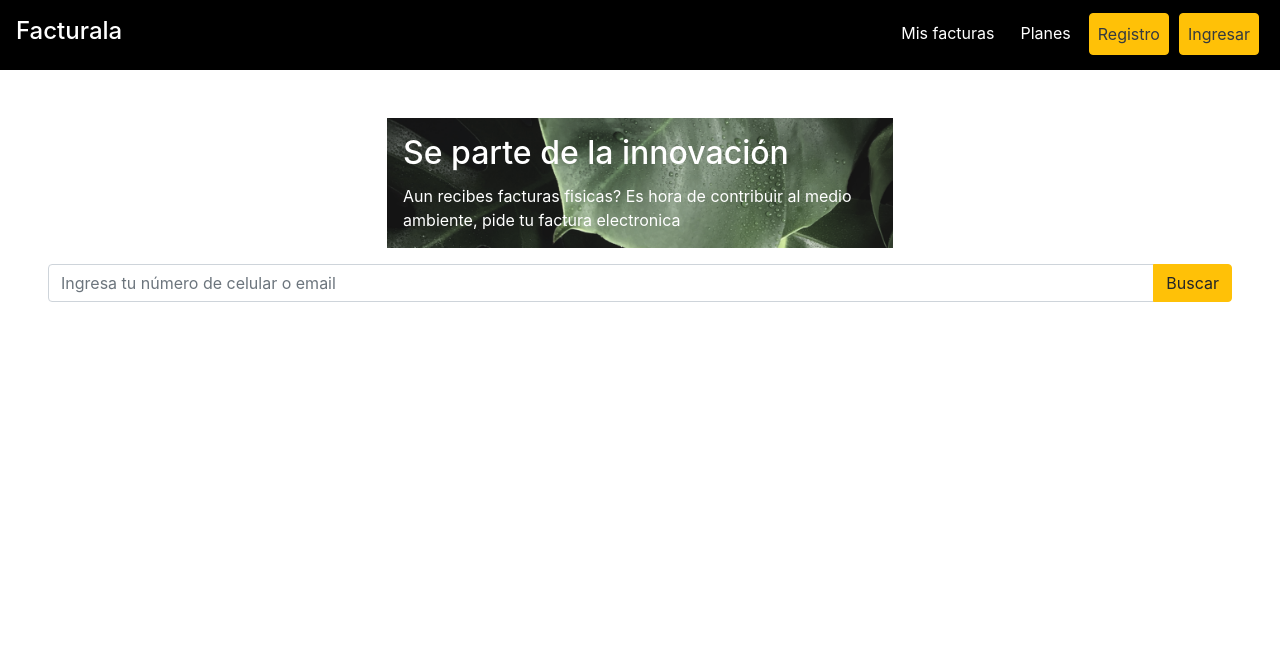
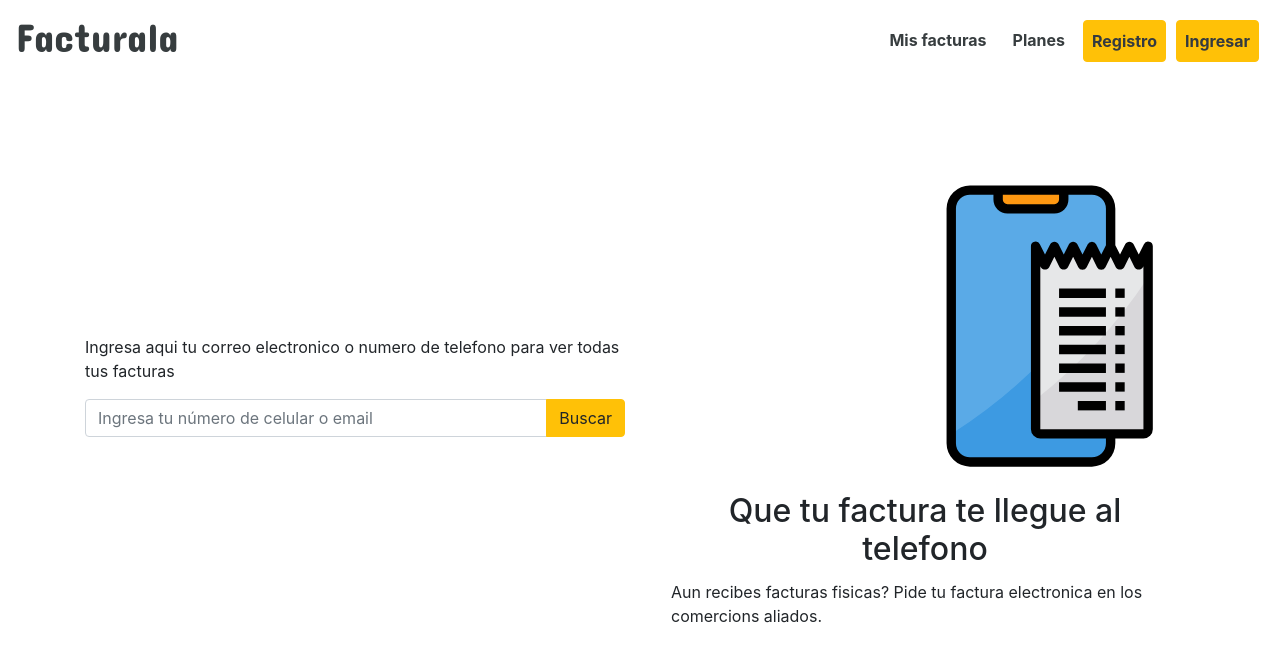
Before and after one commit to Facturala/frontend-app, a React (Create React App) app: page / in a window 1280 px wide. Shown: the top 662 px of the page. Built offline with nearby package versions, Linux system fonts and the light colour scheme.

Commit message:
land page mis facturas section basic layout

```diff
--- a/public/index.html
+++ b/public/index.html
@@ -11,6 +11,7 @@
 
   <!-- <link rel="manifest" href="%PUBLIC_URL%/manifest.json" /> -->
   <link rel="stylesheet" href="https://stackpath.bootstrapcdn.com/bootstrap/4.3.1/css/bootstrap.min.css" integrity="sha384-ggOyR0iXCbMQv3Xipma34MD+dH/1fQ784/j6cY/iJTQUOhcWr7x9JvoRxT2MZw1T" crossorigin="anonymous"/>
+  <link href="https://fonts.googleapis.com/css?family=Concert+One&display=swap" rel="stylesheet"/>
   <title>Facturala</title>
 
 </head>
--- a/src/App.js
+++ b/src/App.js
@@ -7,7 +7,7 @@ function App() {
   return (
     <div className="App">
       <Header></Header>
-      <section className="pl-5 pr-5 pt-5">
+      <section className="p-0">
         <BuscarFactura></BuscarFactura>
       </section>
     </div>
--- a/src/components/buscarFactura/buscarFactura.js
+++ b/src/components/buscarFactura/buscarFactura.js
@@ -1,22 +1,31 @@
-import React from 'react'
-import '../../styles/buscarFactura.scss'
+import React from 'react';
+import '../../styles/buscarFactura.scss';
+import online from '../../resources/online.svg'
+
+
 export default function BuscarFactura() {
     return (
-        <div>
-            <div className="row justify-content-center">
-
-                <article className="card--background card col-lg-5 ml-0 p-3 text-white">
-                    <h2 className="card__title card-title">Se parte de la innovación</h2>
-                    <p className="card__text card-text">Aun recibes facturas fisicas? Es hora de contribuir al medio ambiente, pide tu factura electronica</p>
-                </article>
+        <div className="container p-0">
+            <div className="buscarFactura-row row m-0 p-0">
+                <section className="buscarFactura-row__section col-sm-6 mb-5">
+                <p>Ingresa aqui tu correo electronico o numero de telefono para ver todas tus facturas</p>
+                    <form className="input-group">
+                        <input type="text" className="form-control" placeholder="Ingresa tu número de celular o email" aria-label="Recipient's username" aria-describedby="button-addon2" />
+                        <div className="input-group-append">
+                            <button className="btn btn-warning" type="button" id="button-addon2">Buscar</button>
+                        </div>
+                    </form>
+                </section>
+                <section className="buscarFactura-row__section col-sm-6" id="t">
+                    <div>
+                        <img src={online} style={{ height: '300px' }}></img>
+                    </div>
+                    <article className="card--background card p-3 text-black">
+                        <h2 className="card__title card-title text-center">Que tu factura te llegue al telefono</h2>
+                        <p className="card__text card-text">Aun recibes facturas fisicas? Pide tu factura electronica en los comercions aliados.</p>
+                    </article>
+                </section>
             </div>
-
-            <form className="input-group mt-3">
-                <input type="text" className="form-control" placeholder="Ingresa tu número de celular o email" aria-label="Recipient's username" aria-describedby="button-addon2" />
-                <div className="input-group-append">
-                    <button className="btn btn-warning" type="button" id="button-addon2">Buscar</button>
-                </div>
-            </form>
         </div>
     )
 }
--- a/src/components/header/header.js
+++ b/src/components/header/header.js
@@ -1,32 +1,32 @@
 import React, { useState } from 'react';
 import '../../styles/headers.scss';
-
+import menu from '../../resources/menu.png'
 
 function Header() {
 
     return (
-        <header className="header">
-            <nav className="navbar navbar-expand-md navbar-dark">
+        <header className="header mb-5">
+            <nav className="navbar navbar-expand-md">
                 <a className="navbar-brand" href="#">
                     <h1 className="navbar__title">Facturala</h1>
                 </a>
                 <button className="navbar__button navbar-toggler" type="button" data-toggle="collapse" data-target="#navbarSupportedContent-4"
                     aria-controls="navbarSupportedContent-4" aria-expanded="false" aria-label="Toggle navigation">
-                    <span className="navbar-toggler-icon"></span>
+                    <img className="navbar-toggler-icon" src={menu}></img>
                 </button>
                 <div className="collapse navbar-collapse" id="navbarSupportedContent-4">
                     <ul className="navbar-menu navbar-nav ml-auto">
                         <li className="navbar-menu__item nav-item">
-                            <a className="nav-link text-white" href="#">Mis facturas</a>
+                            <a className="navbar-menu__link nav-link" href="#">Mis facturas</a>
                         </li>
                         <li className="navbar-menu__item nav-item">
-                            <a className="nav-link text-white" href="#">Planes</a>
+                            <a className="navbar-menu__link nav-link" href="#">Planes</a>
                         </li>
-                        <li className="navbar-menu__item nav-item">
+                        <li className="navbar-menu__item--button nav-item">
                             <a className="navbar-menu__link nav-link btn btn-warning text-dark" href="#">Registro</a>
                         </li>
-                        <li className="navbar-menu__item nav-item">
-                        <a className="navbar-menu__link nav-link btn btn-warning text-dark" href="#">Ingresar</a>
+                        <li className="navbar-menu__item--button nav-item">
+                            <a className="navbar-menu__link nav-link btn btn-warning text-dark" href="#">Ingresar</a>
                         </li>
                     </ul>
                 </div>
--- a/src/styles/buscarFactura.scss
+++ b/src/styles/buscarFactura.scss
@@ -1,15 +1,32 @@
+@import 'colors&Fonts.scss';
+
+*{
+    margin: 0;
+    padding: 0;
+}
 .card:not(.card--background){
     border-radius: 0;
     background-color: black;
 }
 .card--background{
-    border-radius: 0;
-    background-image: url('../resources/bart-zimny-W5XTTLpk1-I-unsplash.jpg');
-    background-repeat: no-repeat;
-    background-size: cover;
     border: none;
-    filter: grayscale(50%);
 }
 .form{
     background: black;
 }
+.buscarFactura-row{
+    height: 70vh;
+    // background: red;
+    justify-content: space-around;
+    align-items: center;
+    min-width: 99%;
+}
+.buscarFactura-row__section:last-child{
+    // background: red;
+    display:flex;
+    flex-wrap: wrap;
+    justify-content: flex-end;
+    article{
+        max-width: 70vh;
+    }
+}
--- /dev/null
+++ b/src/styles/colors&Fonts.scss
@@ -0,0 +1,12 @@
+$main-color1: #EF630B;
+$main-color2: #F9C300;
+$main-color3: #043A6D;
+$main-color4: #85C63B;
+$main-color5: #F2F3F2;
+$black-color: #000;
+$white-color: #FFF;
+$font-color1: #373D3F;
+
+
+$h1-size: 40px;
+$font-title: 'Concert One', cursive;
--- a/src/styles/flexbox.scss
+++ /dev/null
@@ -1,8 +0,0 @@
-@mixin container{
-    display: flex;
-    flex-wrap: wrap;
-}
-
-@mixin child{
-
-}
--- a/src/styles/headers.scss
+++ b/src/styles/headers.scss
@@ -1,21 +1,23 @@
-@import 'flexbox';
+@import 'colors&Fonts.scss';
 
-$h1-size: 24px;
-$black-color: #000;
-
-.header{
-    background: $black-color;
-}
 .navbar__title{
     font-size: $h1-size;
+    font-family: $font-title;
+    font-weight: 500;
+    color: $font-color1;
 }
 .navbar-menu__item{
     margin: 5px;
-    border-bottom: 2px solid $black-color;
+    border-bottom: 1px solid $white-color;;
 }
-.navbar-menu__item:not(:nth-child(3)):hover
-// .navbar-menu__item:not(:nth-child(4)):hover
-{
-    border-bottom: 2px solid #fff;
+.navbar-menu__item--button{
+    margin: 5px;
+}
+.navbar-menu__item:hover{
+    border-bottom: 2px solid $black-color;;
     transition: 0.8s;
 }
+.navbar-menu__link{
+    color: $font-color1;
+    font-weight: 700;
+}
```
Also changed, not shown: src/resources/menu.png (added), src/resources/online.svg (added).
